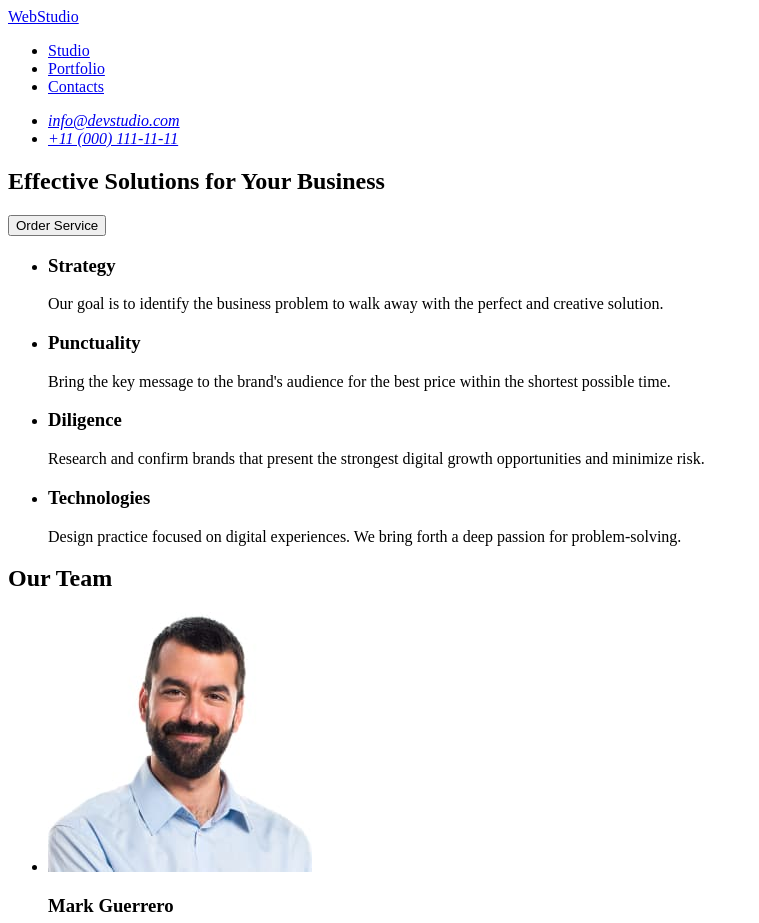
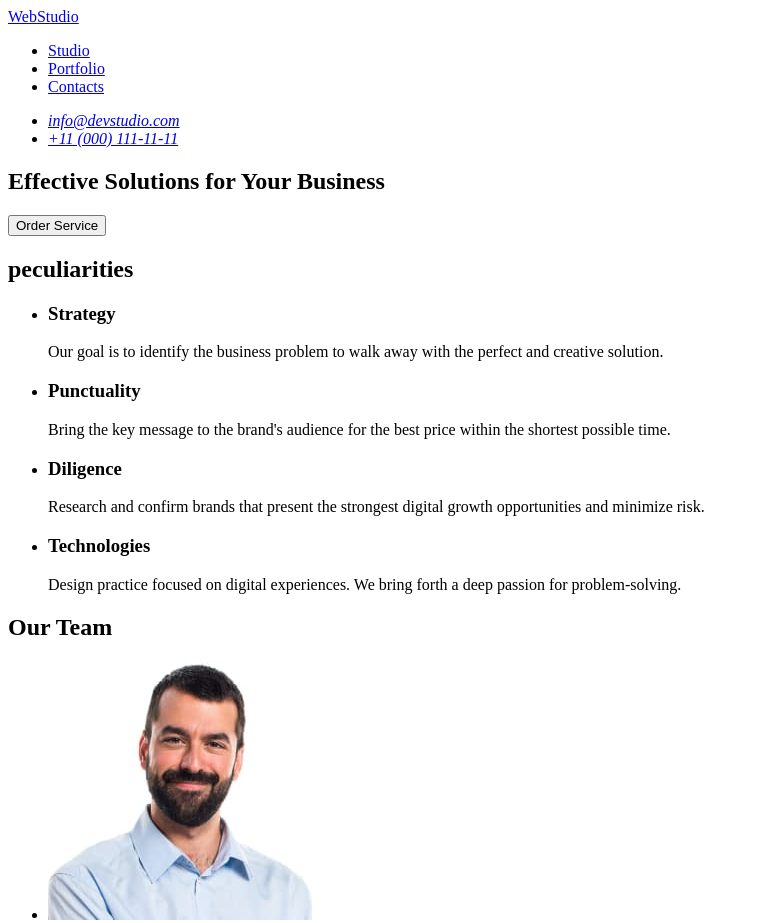
Before and after one commit to Palamarsha/goit-markup-hw-01-, a plain HTML site: page index.html in a window 1280 px wide. Shown: the top 923 px of the page, without its empty margins (0-759 px from the left). Drawn offline with Linux system fonts and the light colour scheme.

Commit message:
add.index.html

```diff
--- a/index.html
+++ b/index.html
@@ -66,16 +66,17 @@
 
         <!-- description -->
 
-            <h1>Effective Solutions for Your Business</h1>
-
-            <button type="button">Order Service</button>
+           <h1>Effective Solutions for Your Business</h1>
+           <button type="button">Order Service</button>
 
 
         </section>
 
 
         <section>
-            <!-- peculiarities -->
+
+            <h2>peculiarities</h2>
+
 
             <ul>
 
```
